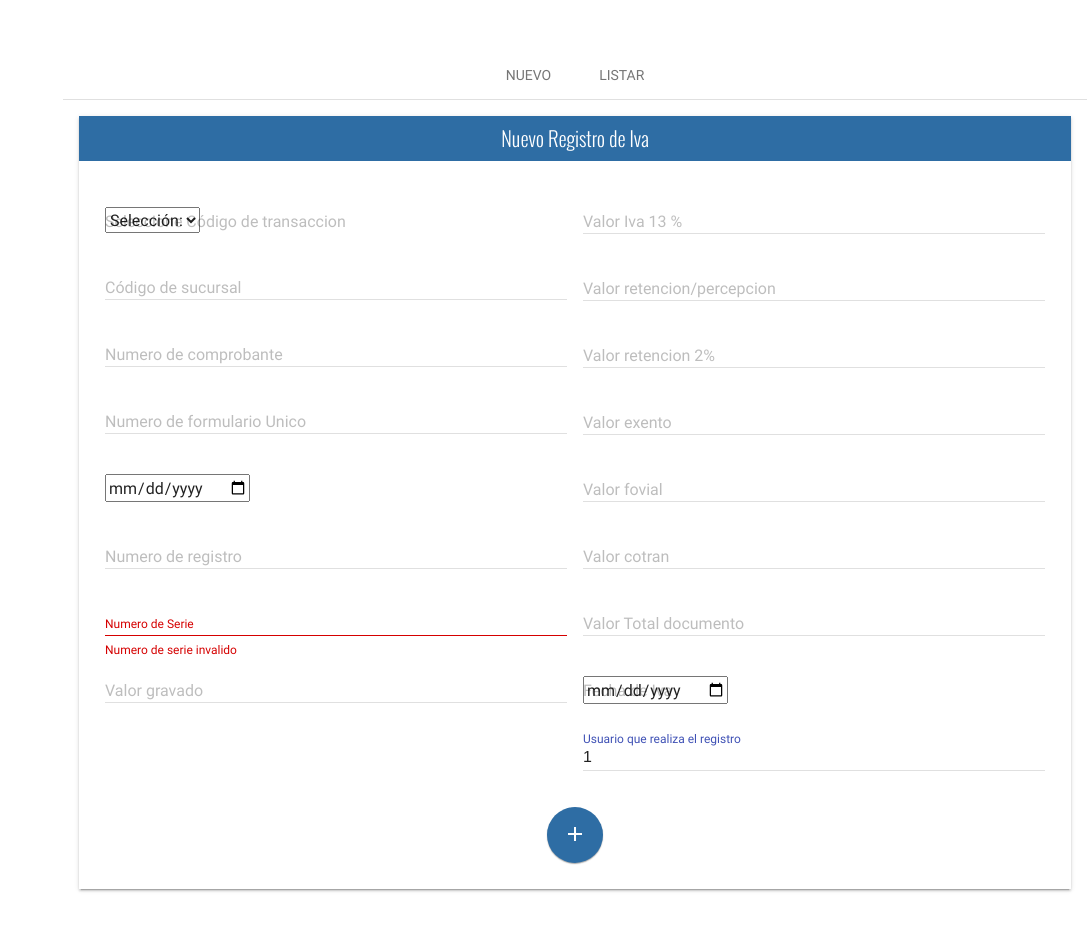
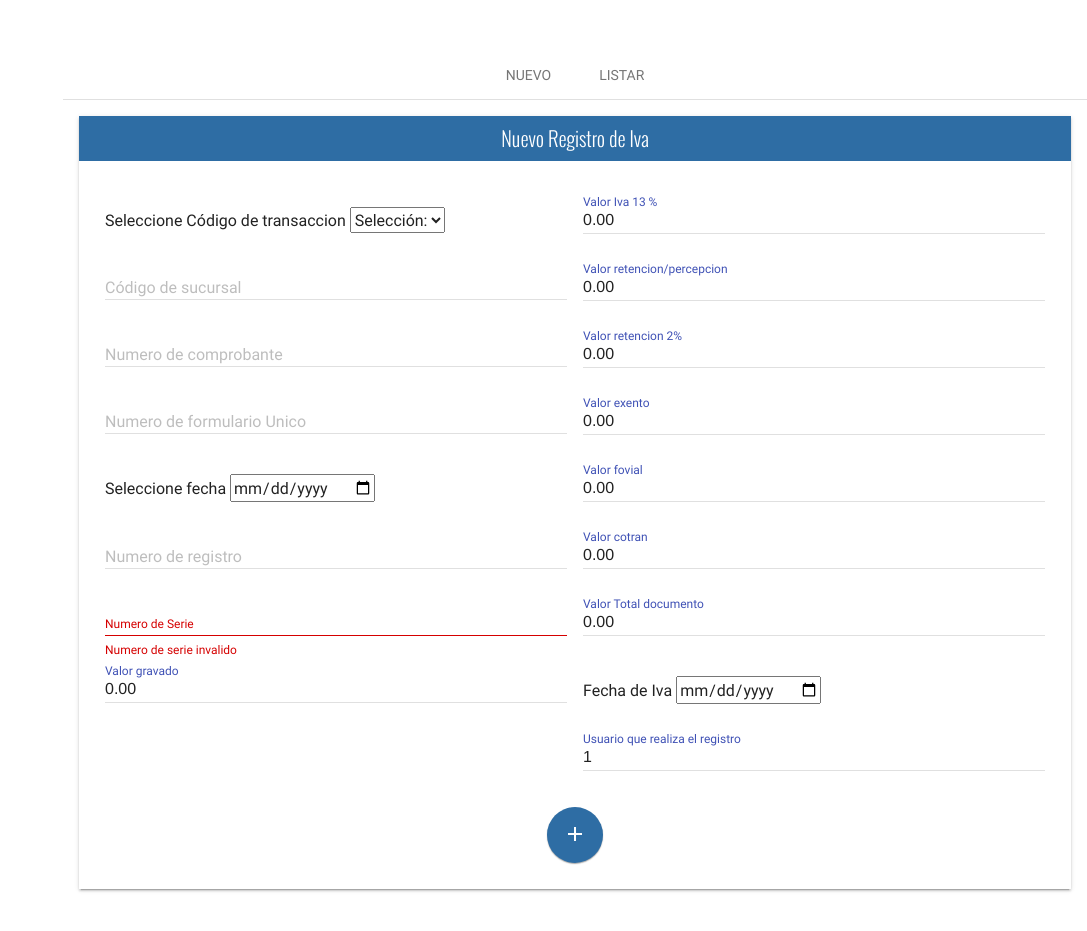
Before and after one commit to mejiadev643/modulo-IVA-DISICOMP, a PHP site: template view/admin/registro-ventas.php in a window 1280 px wide. Shown: the part 144-1075 px from the top of the page, without its empty margins (193-1280 px from the left). Run offline with PHP 8.4, Linux system fonts and the light colour scheme; the template is opened without the code that fills it, so the values that code supplies are empty; the visitor is signed in with stand-in values (Sample User, id 1); some libraries are stand-ins or nearby versions; some web fonts are replaced.

Commit message:
agregado values por defecto y requires para evitar problemas con el script js

```diff
--- a/controller/ventas.controller.php
+++ b/controller/ventas.controller.php
@@ -9,6 +9,7 @@
 
 #utilizaremos la clase Ventas
 require_once 'model/Ventas.php';
+require_once 'model/ConexionMovimientosDC.php';
 
 class VentasController{
 
--- a/model/ConexionMovimientosDC.php
+++ b/model/ConexionMovimientosDC.php
@@ -3,7 +3,7 @@
 	{
 	    public static function Conectar()
 	    {
-	        $pdo = new PDO('mysql:host=localhost;dbname=movimientosdc;charset=utf8', 'root', '');
+	        $pdo = new PDO('mysql:host=localhost;dbname=MovimientosDC;charset=utf8', 'root', '');
 	        $pdo->setAttribute(PDO::ATTR_ERRMODE, PDO::ERRMODE_EXCEPTION);
 	        return $pdo;
 	    }
--- a/view/admin/registro-ventas.php
+++ b/view/admin/registro-ventas.php
@@ -35,7 +35,7 @@ date_default_timezone_set("America/El_Salvador");
 										<div class="mdl-cell mdl-cell--4-col-phone mdl-cell--8-col-tablet mdl-cell--6-col-desktop">
 										<input type="hidden" name="IDVENTA" value="<?php echo $Ventas->IDVENTA; ?>" />
 										<div class="mdl-textfield mdl-js-textfield mdl-textfield--floating-label">
-											<label class="mdl-textfield__label" for="transaccion">Seleccione Código de transaccion</label>
+											<label  for="transaccion">Seleccione Código de transaccion</label>
 											<select class="mdl-browser-default" id="transaccion" name="transaccion" required="" title="Seleccione código de transaccion a procesar" >
 											<option value="0" >Selección:</option>
 											</select>
@@ -59,9 +59,9 @@ date_default_timezone_set("America/El_Salvador");
 												<span class="mdl-textfield__error">No ha digitado comprobante de formulario unico</span>
 											</div>
 											<div class="mdl-textfield mdl-js-textfield mdl-textfield--floating-label">
+												<label >Seleccione fecha</label>
 												<input type="date"  id="FECHA" name="FECHA" title="Digite fecha de documento">
 
-												<span class="mdl-textfield__error">Seleccione fecha</span>
 											</div>
 											<div class="mdl-textfield mdl-js-textfield mdl-textfield--floating-label">
 												<input class="mdl-textfield__input" type="text" pattern="[0-9\-]+" id="REGISTRO" name="REGISTRO" title="Digite el numero de registro de cliente u proveedor">
@@ -76,57 +76,58 @@ date_default_timezone_set("America/El_Salvador");
 											</div>
 
 											<div class="mdl-textfield mdl-js-textfield mdl-textfield--floating-label">
-												<input class="mdl-textfield__input" type="text" pattern="-?[0-9+()- ]*(\.[0-9]+)?" id="VALOR" name="VALOR" title="Digite valor gravado">
+												<input class="mdl-textfield__input" type="text" pattern="-?[0-9+()- ]*(\.[0-9]+)?" id="VALOR" name="VALOR" title="Digite valor gravado" value="0.00" required>
 												<label class="mdl-textfield__label" for="valor">Valor gravado</label>
 												<span class="mdl-textfield__error">No ha digitado valor</span>
 											</div>
-											</div>
+										</div><!--end of form left-->
 
 											<div class="mdl-cell mdl-cell--4-col-phone mdl-cell--8-col-tablet mdl-cell--6-col-desktop">
 
 											<div class="mdl-textfield mdl-js-textfield mdl-textfield--floating-label">
-												<input class="mdl-textfield__input" type="text" pattern="-?[0-9+()- ]*(\.[0-9]+)?" id="IVA13" name="IVA13" title="Valor iva">
+												<input class="mdl-textfield__input" type="text" pattern="-?[0-9+()- ]*(\.[0-9]+)?" id="IVA13" name="IVA13" title="Valor iva" value="0.00" required>
 												<label class="mdl-textfield__label" for="valor">Valor Iva 13 %</label>
 												<span class="mdl-textfield__error">No ha digitado valor</span>
 											</div>
 											<div class="mdl-textfield mdl-js-textfield mdl-textfield--floating-label">
-												<input class="mdl-textfield__input" type="text" pattern="-?[0-9+()- ]*(\.[0-9]+)?" id="IVA1" name="IVA1" title="valor retencion/percepcion">
+												<input class="mdl-textfield__input" type="text" pattern="-?[0-9+()- ]*(\.[0-9]+)?" id="IVA1" name="IVA1" title="valor retencion/percepcion" value="0.00" required>
 												<label class="mdl-textfield__label" for="valor">Valor retencion/percepcion</label>
 												<span class="mdl-textfield__error">No ha digitado valor</span>
 											</div>
 											<div class="mdl-textfield mdl-js-textfield mdl-textfield--floating-label">
-												<input class="mdl-textfield__input" type="text" pattern="-?[0-9+()- ]*(\.[0-9]+)?" id="IVA2" name="IVA2" title="valor retencion/percepcion">
+												<input class="mdl-textfield__input" type="text" pattern="-?[0-9+()- ]*(\.[0-9]+)?" id="IVA2" name="IVA2" title="valor retencion/percepcion" value="0.00" required>
 												<label class="mdl-textfield__label" for="valor">Valor retencion 2%</label>
 												<span class="mdl-textfield__error">No ha digitado valor</span>
 											</div>
 											<div class="mdl-textfield mdl-js-textfield mdl-textfield--floating-label">
-												<input class="mdl-textfield__input" type="text" pattern="-?[0-9+()- ]*(\.[0-9]+)?" id="EXENTAS" name="EXENTAS" title="Valor exento">
+												<input class="mdl-textfield__input" type="text" pattern="-?[0-9+()- ]*(\.[0-9]+)?" id="EXENTAS" name="EXENTAS" title="Valor exento" value="0.00" required>
 												<label class="mdl-textfield__label" for="valor exento">Valor exento</label>
 												<span class="mdl-textfield__error">No ha digitado valor exento</span>
 											</div>
 
 											<div class="mdl-textfield mdl-js-textfield mdl-textfield--floating-label">
-												<input class="mdl-textfield__input" type="text" pattern="-?[0-9+()- ]*(\.[0-9]+)?" id="FOVIAL" name="FOVIAL" title="valor fovial">
+												<input class="mdl-textfield__input" type="text" pattern="-?[0-9+()- ]*(\.[0-9]+)?" id="FOVIAL" name="FOVIAL" title="valor fovial" value="0.00" required>
 												<label class="mdl-textfield__label" for="fovial">Valor fovial</label>
 												<span class="mdl-textfield__error">No ha digitado valor de fovial</span>
 											</div>
 											<div class="mdl-textfield mdl-js-textfield mdl-textfield--floating-label">
-												<input class="mdl-textfield__input" type="text" pattern="-?[0-9+()- ]*(\.[0-9]+)?" id="COTRAN" name="COTRAN" title="valor cotran">
+												<input class="mdl-textfield__input" type="text" pattern="-?[0-9+()- ]*(\.[0-9]+)?" id="COTRAN" name="COTRAN" title="valor cotran" value="0.00" required>
 												<label class="mdl-textfield__label" for="valor">Valor cotran</label>
 												<span class="mdl-textfield__error">No ha digitado valor de cotran</span>
 											</div>
 											<div class="mdl-textfield mdl-js-textfield mdl-textfield--floating-label">
-												<input class="mdl-textfield__input" type="text" pattern="-?[0-9+()- ]*(\.[0-9]+)?" id="TOTAL" name="TOTAL" title="valor total">
+												<input class="mdl-textfield__input" type="text" pattern="-?[0-9+()- ]*(\.[0-9]+)?" id="TOTAL" name="TOTAL" title="valor total" value="0.00" readonly required>
 												<label class="mdl-textfield__label" for="valor">Valor Total documento</label>
 
 											</div>
 											<div class="mdl-textfield mdl-js-textfield mdl-textfield--floating-label">
-												<input type="date" pattern="-?[0-9+()- ]*(\.[0-9]+)?" id="FECOPERA" name="FECOPERA" title="valor cotran">
-												<label class="mdl-textfield__label" for="valor">Fecha de Iva</label>
+												<label for="valor">Fecha de Iva</label>
+												<input type="date" pattern="-?[0-9+()- ]*(\.[0-9]+)?" id="FECOPERA" name="FECOPERA" required>
+
 												<span class="mdl-textfield__error">seleccione fecha</span>
 											</div>
 											<div class="mdl-textfield mdl-js-textfield mdl-textfield--floating-label">
-												<input class="mdl-textfield__input" type="text" pattern="-?[A-Za-záéíóúÁÉÍÓÚ0-9 ]*(\.[]+)?" id="USUARIO" name="USUARIO" title="Este es el usuario que realiza el registro" value="<?php echo $_SESSION["USERID"]; ?>">
+												<input class="mdl-textfield__input" type="text" pattern="-?[A-Za-záéíóúÁÉÍÓÚ0-9 ]*(\.[]+)?" id="USUARIO" name="USUARIO" title="Este es el usuario que realiza el registro" value="<?php echo $_SESSION["USERID"]; ?>" readonly	>
 												<label class="mdl-textfield__label" for="dirección">Usuario que realiza el registro</label>
 												<span class="mdl-textfield__error">Usuario invalido</span>
 											</div>
```
